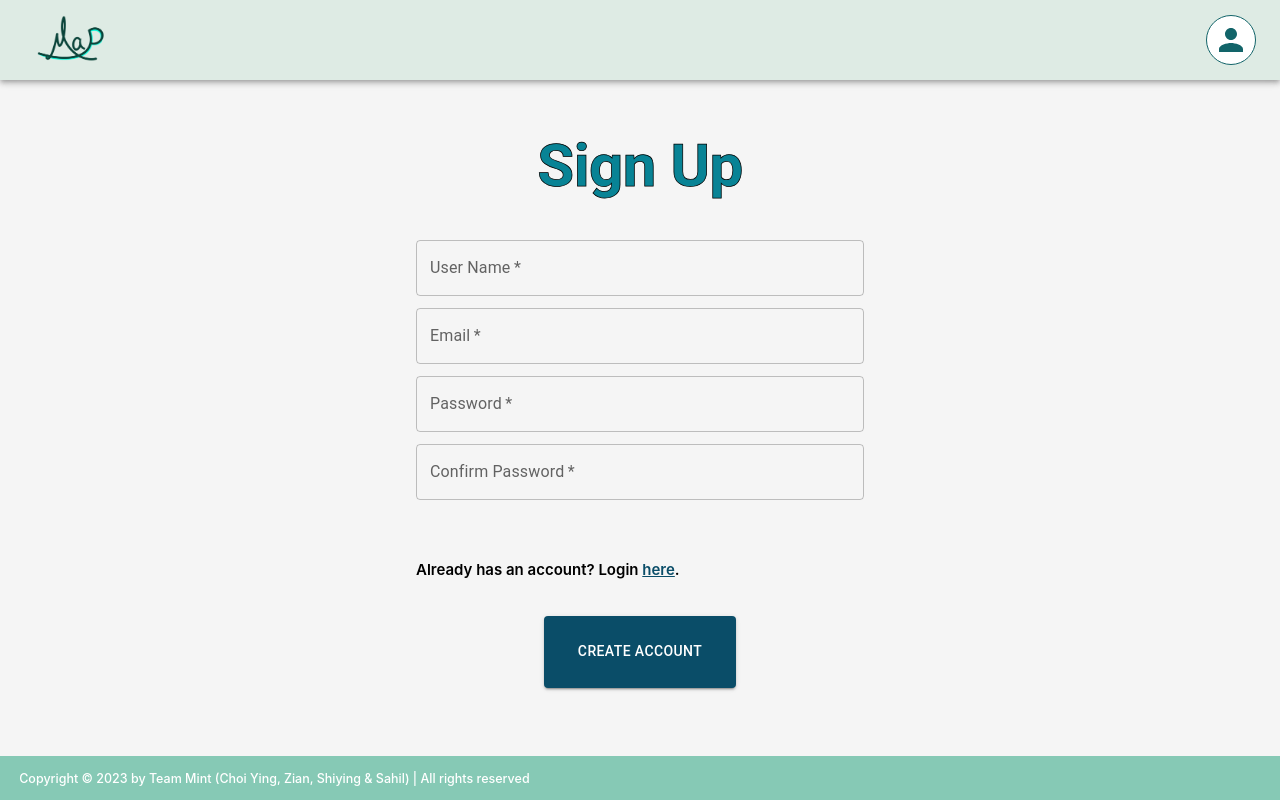
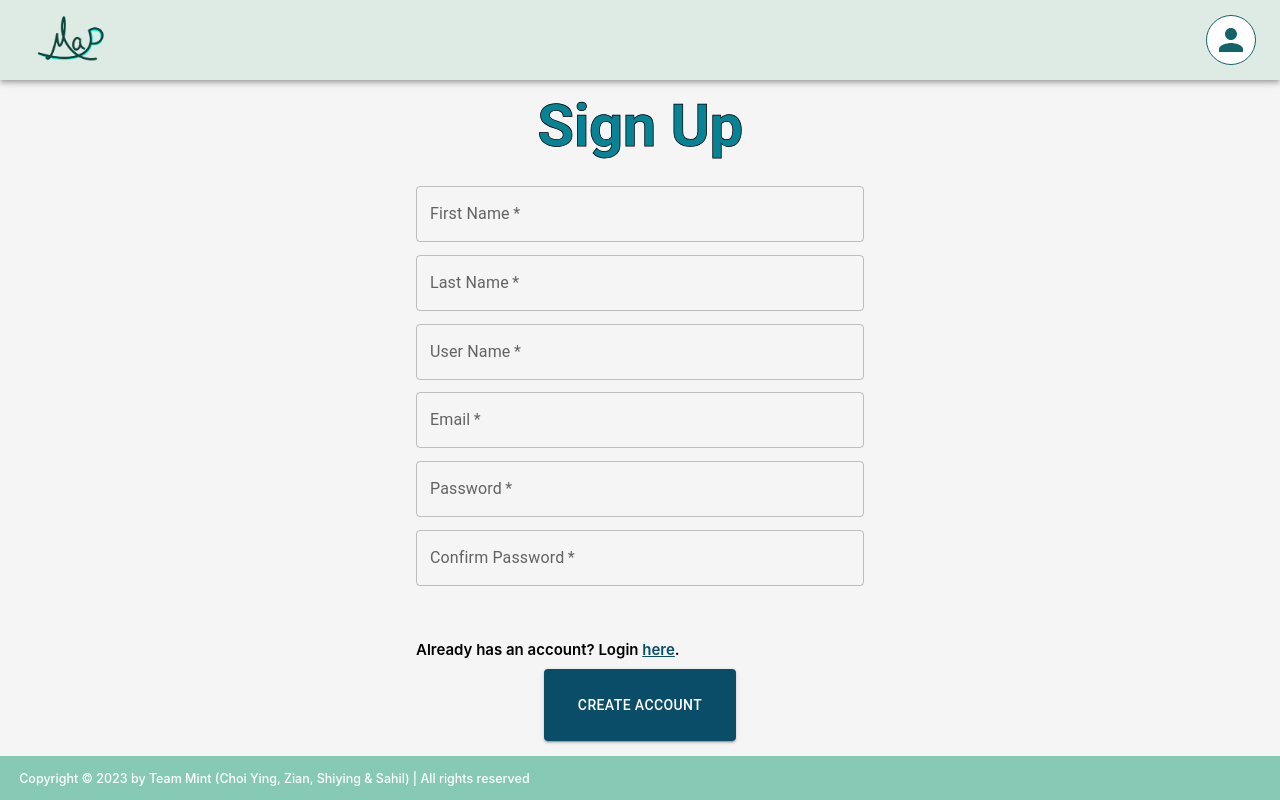
Before and after one commit to cse416proj/mapsterpiece_project, a React (Create React App) app in the folder client/: page /signup in a window 1280 px wide. Built offline with nearby package versions, Linux system fonts and the light colour scheme.

Commit message:
Adding text fields to register form + corresponding css adjustment

```diff
--- a/client/src/components/screens/auth/Register.js
+++ b/client/src/components/screens/auth/Register.js
@@ -13,6 +13,8 @@ function Register(){
 
     // Use map to render 4 text fields
     const textFieldsProps = [
+        { name: 'firstName', label: 'First Name', value: form.userName },
+        { name: 'lastName', label: 'Last Name', value: form.userName },
         { name: 'userName', label: 'User Name', value: form.userName },
         { name: 'email', label: 'Email', value: form.email },
         { name: 'password', label: 'Password', value: form.password },
@@ -66,7 +68,7 @@ function Register(){
                     id='signup-redirect-prompt'
                     variant='p'
                 >
-                    Already has an account? Login <Link id='redirect' to='/signin'>here</Link>.
+                Already has an account? Login <Link id='redirect' to='/signin'>here</Link>.
                 </Typography>
 
                 <Button
--- a/client/src/css/App.css
+++ b/client/src/css/App.css
@@ -87,7 +87,8 @@
 #navbar{
   background-color: var(--navbar);
   height: 10vh;
-  display: flex;
+  display:fixed;
+  bottom: 0;
   justify-content: space-between;
 }
 
--- a/client/src/css/Auth.css
+++ b/client/src/css/Auth.css
@@ -7,7 +7,7 @@
 }
 
 #signup-form{
-    height: 63vh;
+    height: 73vh;
     display: flex;
     flex-direction: column;
     justify-content: space-around;
@@ -43,7 +43,7 @@
 }
 
 #signup-textfield-container{
-    height: 30vh;
+    height: 50vh;
 }
 
 #signin-textfield-container{
```
